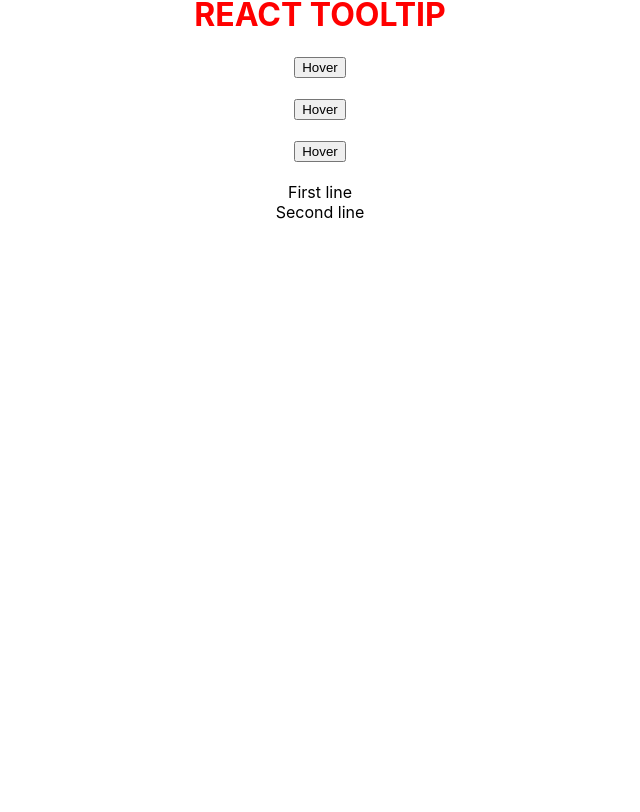
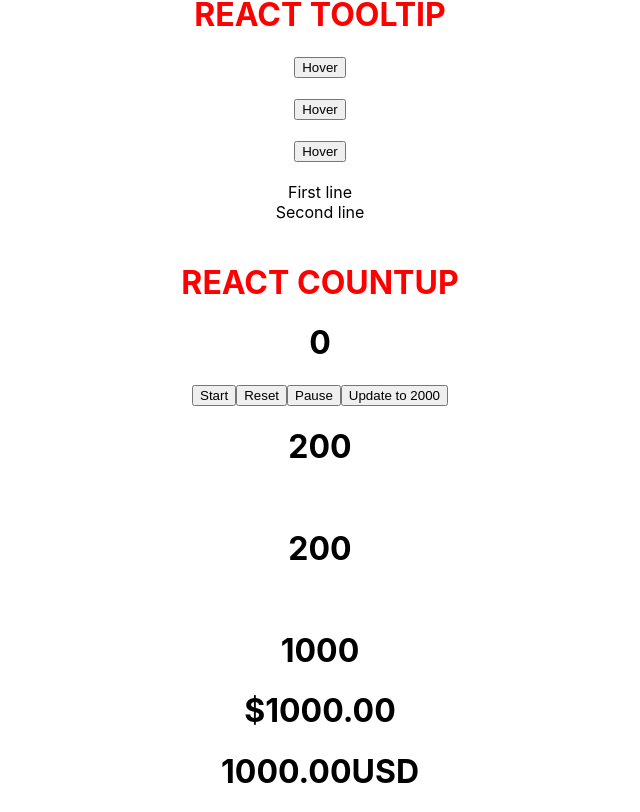
Before and after one commit to mirjSolution/react-useful-packages-demo, a React (Create React App) app: page / in a window 1280 px wide. Shown: the part 368-1180 px from the top of the page, without its empty margins (320-960 px from the left). Before the commit the page ends 800 px from the top, so only its background shows below. Built offline with nearby package versions, Linux system fonts and the light colour scheme.

Commit message:
react-countup

```diff
--- a/package.json
+++ b/package.json
@@ -8,6 +8,7 @@
     "@testing-library/user-event": "^12.8.3",
     "@tippyjs/react": "^4.2.4",
     "react": "^17.0.1",
+    "react-countup": "^4.3.3",
     "react-dom": "^17.0.1",
     "react-icons": "^4.2.0",
     "react-modal": "^3.12.1",
--- a/src/App.css
+++ b/src/App.css
@@ -37,11 +37,13 @@
   }
 }
 
+/* modify the alignment of notification  */
 .Toastify__toast-body {
   width: 100%;
   text-align: center;
 }
 
+/* modify the background of tool-tip */
 .tippy-box[data-theme~='tomato'] {
   background-color: tomato;
   color: yellow;
--- a/src/App.js
+++ b/src/App.js
@@ -1,4 +1,5 @@
 import './App.css';
+import ReactCountup from './components/react-countup/ReactCountup';
 import ReactIcons from './components/react-icons/ReactIcons';
 import ReactModalDemo from './components/react-modal/ReactModalDemo';
 import ReactToastify from './components/react-toastify/ReactToastify';
@@ -15,6 +16,8 @@ function App() {
       <ReactModalDemo />
       <h1 style={{ color: 'red' }}>REACT TOOLTIP</h1>
       <ReactTooltip />
+      <h1 style={{ color: 'red' }}>REACT COUNTUP</h1>
+      <ReactCountup />
     </div>
   );
 }
--- /dev/null
+++ b/src/components/react-countup/ReactCountup.js
@@ -0,0 +1,40 @@
+import React from 'react';
+import CountUp, { useCountUp } from 'react-countup';
+
+function ReactCountup() {
+  const { countUp, start, pauseResume, reset, update } = useCountUp({
+    duration: 5,
+    end: 10000,
+    startOnMount: false,
+  });
+  return (
+    <div>
+      <div>
+        <h1>{countUp}</h1>
+        <button onClick={start}>Start</button>
+        <button onClick={reset}>Reset</button>
+        <button onClick={pauseResume}>Pause</button>
+        <button onClick={() => update(2000)}>Update to 2000</button>
+      </div>
+      <h1>
+        <CountUp end={200} />
+      </h1>
+      <br />
+      <h1>
+        <CountUp end={200} duration={5} />
+      </h1>
+      <br />
+      <h1>
+        <CountUp start={500} end={1000} duration={5} />
+      </h1>
+      <h1>
+        <CountUp end={1000} duration={5} prefix='$' decimals={2} />
+      </h1>
+      <h1>
+        <CountUp end={1000} duration={5} suffix='USD' decimals={2} />
+      </h1>
+    </div>
+  );
+}
+
+export default ReactCountup;
```
Also changed, not shown: 1 other file (tests, documents, lock files or other folders).
